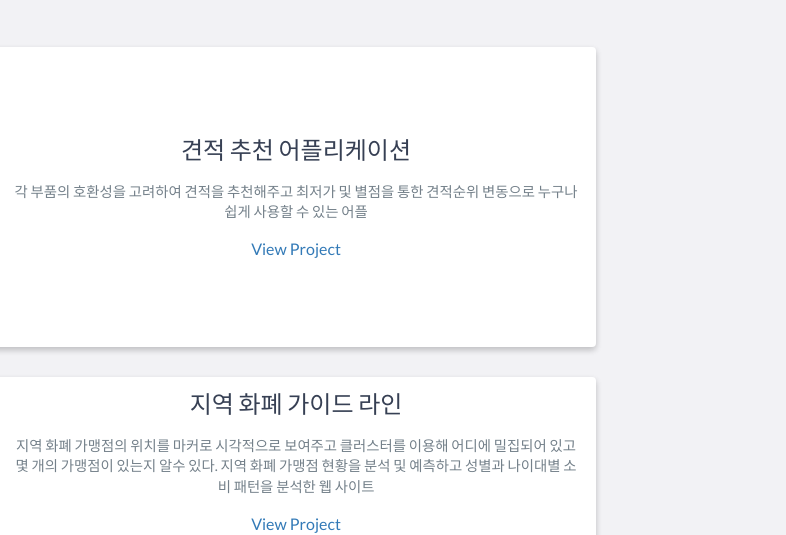
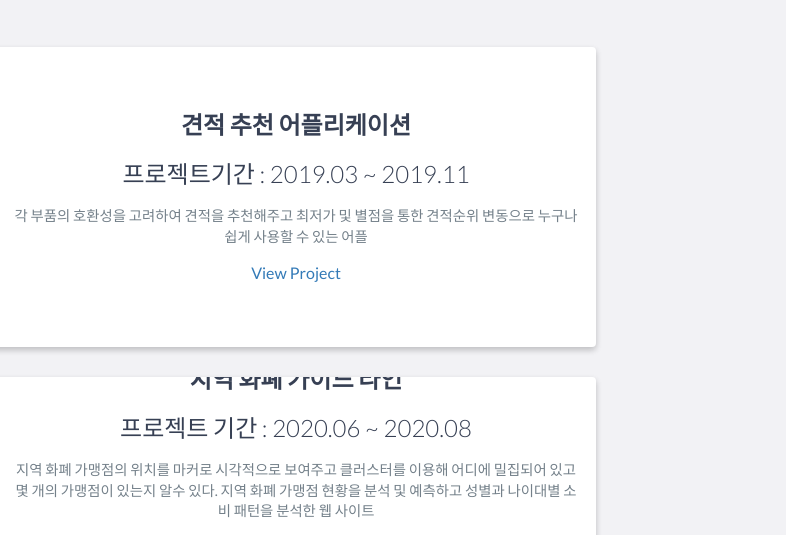
Before and after one commit to 8760hour/8760hour.github.io, a website: page index.html in a window 1280 px wide. Shown: the part 1832-2367 px from the top of the page, 494-1280 px from the left. Drawn offline with nearby package versions, Linux system fonts and the light colour scheme.

Commit message:
Update index.html

```diff
--- a/index.html
+++ b/index.html
@@ -143,7 +143,8 @@
                     </div>
                     <!-- End .project-image -->
                     <div class="project-info">
-                        <h3>견적 추천 어플리케이션</h3>
+                        <h3 style="font-weight: bold">견적 추천 어플리케이션</h3>
+						<h3>프로젝트기간 : 2019.03 ~ 2019.11</h3>
                         <p>
                             각 부품의 호환성을 고려하여 견적을 추천해주고 최저가 및 별점을 통한 견적순위 변동으로 누구나 쉽게 사용할 수 있는 어플
                         </p>
@@ -159,7 +160,8 @@
                     </div>
                     <!-- End .project-image -->
                     <div class="project-info">
-                        <h3>지역 화폐 가이드 라인</h3>
+                        <h3 style="font-weight: bold">지역 화폐 가이드 라인</h3>
+						<h3>프로젝트 기간 : 2020.06 ~ 2020.08</h3>
                         <p>
                             지역 화폐 가맹점의 위치를 마커로 시각적으로 보여주고 클러스터를 이용해 어디에 밀집되어 있고 몇 개의 가맹점이 있는지 알수 있다.
 							지역 화폐 가맹점 현황을 분석 및 예측하고 성별과 나이대별 소비 패턴을 분석한 웹 사이트
```
